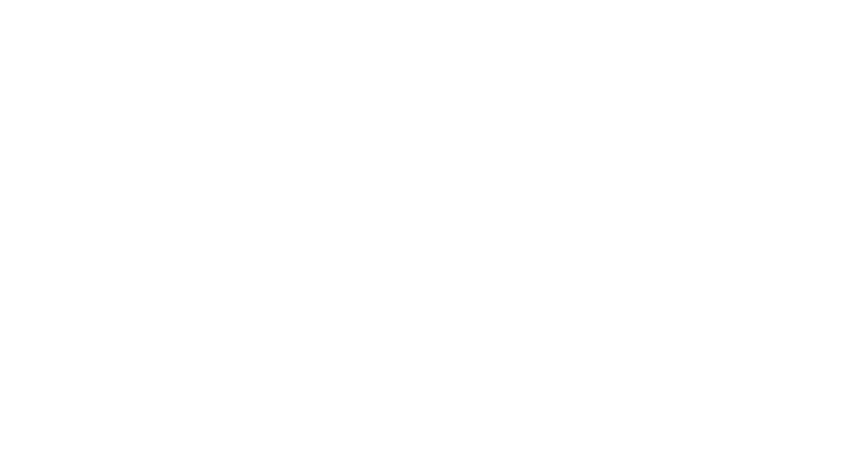
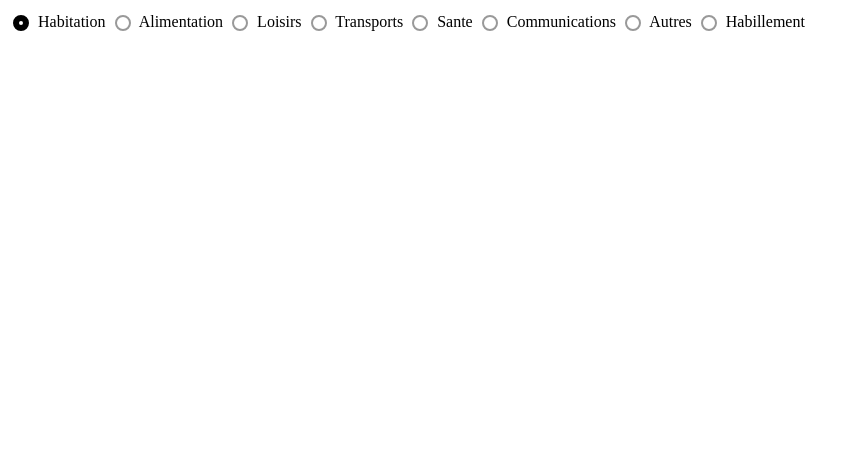
Before and after one commit to John-Spendings-Viz/John-Spendings-Viz.github.io, a plain HTML site: page html_vizualisations/index_histogram.html in a window 1280 px wide. Shown: the whole page, without its empty margins (0-853 px from the left). Drawn offline with nearby package versions, Linux system fonts and the light colour scheme.

Commit message:
histogramme wip

```diff
--- a/html_vizualisations/index_histogram.html
+++ b/html_vizualisations/index_histogram.html
@@ -5,6 +5,43 @@
     <link rel="stylesheet" href="../css/style.css" />
     <script src="https://d3js.org/d3.v7.min.js"></script>
     <script src="../js/histogram.js"></script>
+    <script src="../js/utils.js"></script>
 </head>
 
+<div id="choix_categorie">
+    <form>
+        <input type="radio" id="habitation"
+               name="choix_categorie" value="habitation" checked>
+        <label for="habitation">Habitation</label>
+
+        <input type="radio" id="alimentation"
+               name="choix_categorie" value="alimentation">
+        <label for="alimentation">Alimentation</label>
+
+        <input type="radio" id="loisirs"
+               name="choix_categorie" value="loisirs">
+        <label for="loisirs">Loisirs</label>
+
+        <input type="radio" id="transports"
+               name="choix_categorie" value="transports">
+        <label for="transports">Transports</label>
+
+        <input type="radio" id="sante"
+               name="choix_categorie" value="sante">
+        <label for="sante">Sante</label>
+
+        <input type="radio" id="communications"
+               name="choix_categorie" value="communications">
+        <label for="communications">Communications</label>
+
+        <input type="radio" id="autres"
+               name="choix_categorie" value="autres">
+        <label for="autres">Autres</label>
+
+        <input type="radio" id="habillement"
+               name="choix_categorie" value="habillement">
+        <label for="habillement">Habillement</label>
+    </form>
+</div>
+
 <div id="histogram"></div>
--- a/js/histogram.js
+++ b/js/histogram.js
@@ -22,7 +22,20 @@ document.addEventListener ("DOMContentLoaded", () => {
 
 // Read data
     d3.csv("/data/operations.csv").then (function (data) {
-        console.table(data)
-        console.log (data [0].libelle)
+        //console.table(data)
+        date = parseDate(data[0].date);
+        svg.selectAll("bar")
+            .data(data)
+            .enter().append("rect")
+            .attr("class", "bar")
+            .attr("x", d => parseDate(d.date).getMonth())
+            .attr("y", d => {
+
+            })
+    })
+
+    // Mise a jour de la current catégorie
+    d3.selectAll("input[name='choix_categorie']").on("change", function () {
+        updateCurrentCategorie(this.value)
     })
 })
--- a/js/utils.js
+++ b/js/utils.js
@@ -5,6 +5,7 @@ const annual_expenses_student = 10000
 const annual_expenses_french = 16600
 let currentYear = 2021
 let currentComparison = "etudiants"
+let currentCategorie = "alimentation"
 
 let color = d3
     .scaleQuantize()
@@ -22,6 +23,11 @@ function updateCurrentComparison(comparison){
     currentComparison = comparison
 }
 
+function updateCurrentCategorie(categorie){
+    currentCategorie = categorie
+}
+
+
 function updateCurrentYear(year){
     currentYear = year
 }
```
